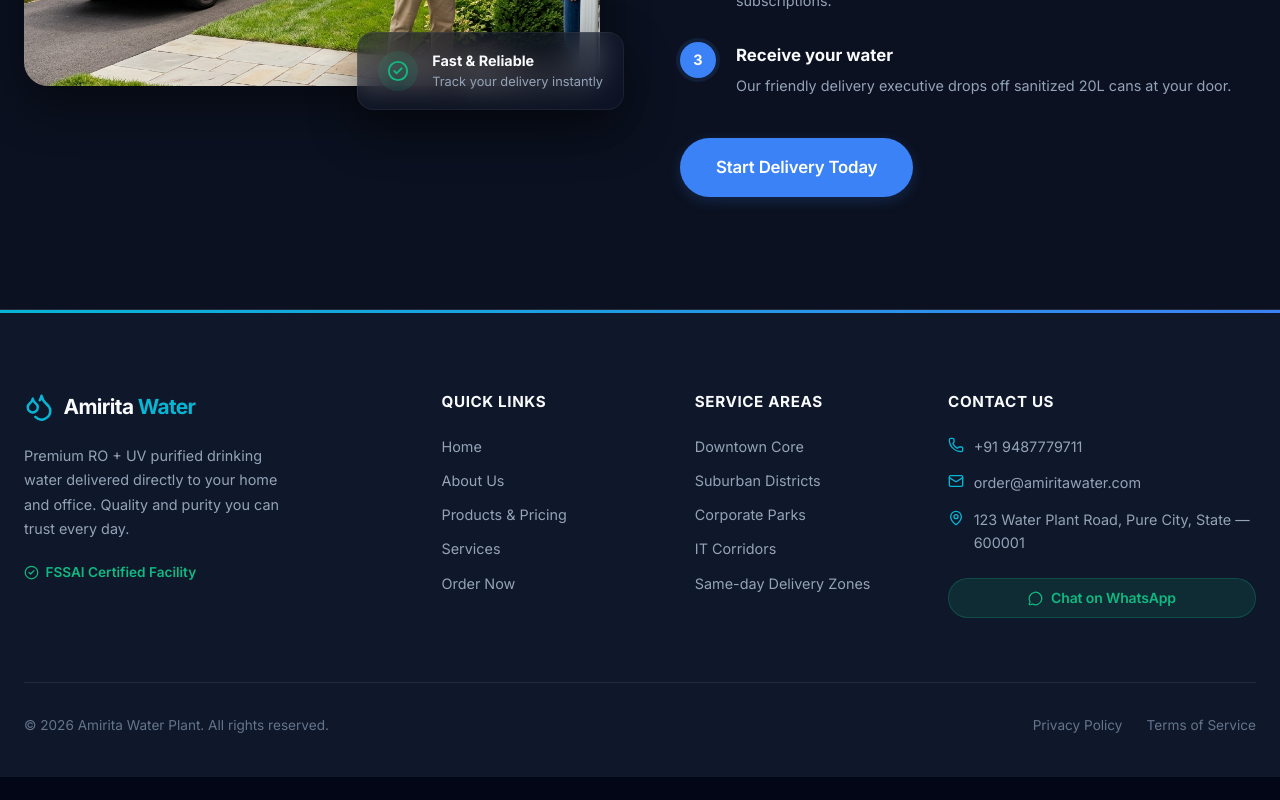
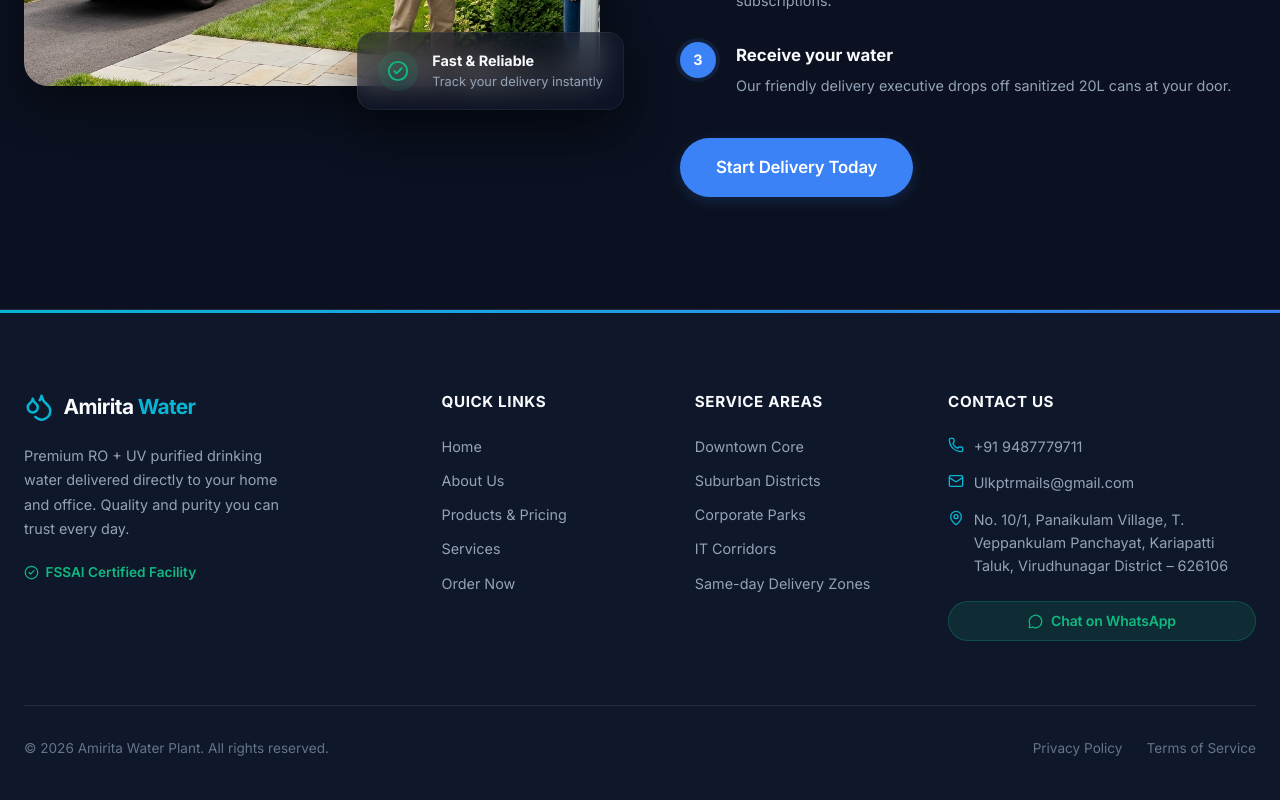
Before and after one commit to mrfaseed/amrika, a Next.js app: page / in a window 1280 px wide. Shown: the part 2170-2970 px from the top of the page. Before the commit the page ends 2947 px from the top, so only its background shows below. Built offline with nearby package versions, Linux system fonts and the light colour scheme.

Commit message:
replace the junk css and writing origin css 4

```diff
--- a/src/components/Footer.js
+++ b/src/components/Footer.js
@@ -5,8 +5,8 @@ import './Footer.css';
 /* TODO: Replace all placeholder data below with real business info */
 const CONTACT = {
   phone:    '+91 9487779711',         /* TODO: real phone */
-  email:    'order@amiritawater.com',  /* TODO: real email */
-  address:  '123 Water Plant Road, Pure City, State — 600001', /* TODO: real address */
+  email:    'Ulkptrmails@gmail.com',  /* TODO: real email */
+  address:  'No. 10/1, Panaikulam Village, T. Veppankulam Panchayat, Kariapatti Taluk, Virudhunagar District – 626106',
   whatsapp: 'https://wa.me/9487779711?text=Hi%2C%20I%27d%20like%20to%20order%20Amirita%20Water',
 };
 
```
